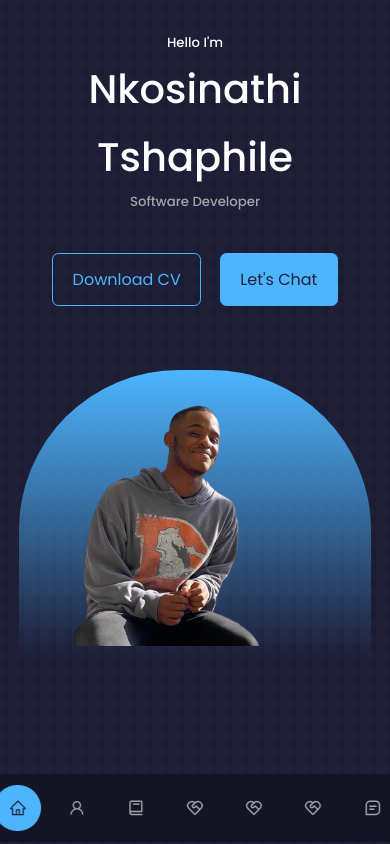
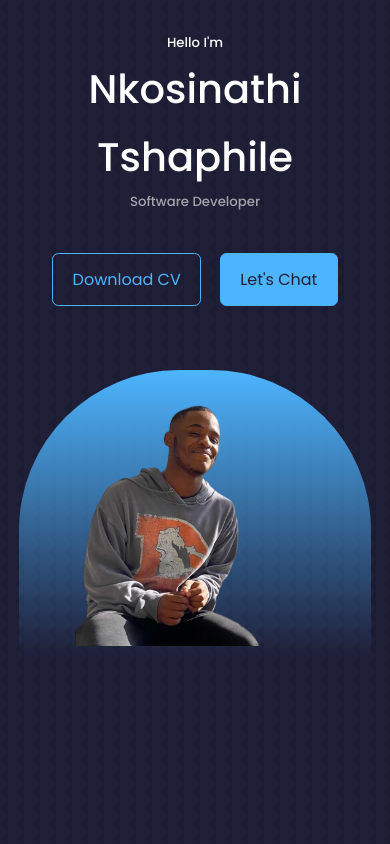
Before and after one commit to Inathi-M/Portfolio-Website-v2, a React (Create React App) app: page / in a window 390 px wide. Shown: the top 844 px of the page. Built offline with nearby package versions, Linux system fonts and the light colour scheme.

Commit message:
Added new links

```diff
--- a/src/components/header/HeaderSocials.jsx
+++ b/src/components/header/HeaderSocials.jsx
@@ -6,13 +6,16 @@ import { SiLeetcode } from "react-icons/si";
 const HeaderSocials = () => {
   return (
     <div className="header__socials">
-      <a href="https://linkedin.com" target="_blank">
+      <a
+        href="https://www.linkedin.com/in/nkosinathi-tshaphile"
+        target="_blank"
+      >
         <BsLinkedin />
       </a>
-      <a href="https://github.com" target="_blank">
+      <a href="https://github.com/Inathi-M" target="_blank">
         <FaGithub />
       </a>
-      <a href="https://leetcode .com" target="_blank">
+      <a href="https://leetcode.com/Inathi-M" target="_blank">
         <SiLeetcode />
       </a>
     </div>
--- a/src/components/nav/Nav.jsx
+++ b/src/components/nav/Nav.jsx
@@ -5,6 +5,8 @@ import { AiOutlineUser } from "react-icons/ai";
 import { BiBook } from "react-icons/bi";
 import { RiServiceLine } from "react-icons/ri";
 import { BiMessageSquareDetail } from "react-icons/bi";
+import { MdWorkOutline } from "react-icons/md";
+import { FaUniversity } from "react-icons/fa";
 import { useState } from "react";
 const Nav = () => {
   const [activeNav, setActiveNav] = useState("#");
@@ -43,14 +45,14 @@ const Nav = () => {
         onClick={() => setActiveNav("#portfolio")}
         className={activeNav === "#portfolio" ? "active" : ""}
       >
-        <RiServiceLine />
+        <MdWorkOutline />
       </a>
       <a
         href="#courses"
         onClick={() => setActiveNav("#courses")}
         className={activeNav === "#courses" ? "active" : ""}
       >
-        <RiServiceLine />
+        <FaUniversity />
       </a>
       <a
         href="#contact"
--- a/src/components/nav/nav.css
+++ b/src/components/nav/nav.css
@@ -31,3 +31,14 @@ nav a.active {
   background: var(--color-primary);
   color: var(--color-bg);
 }
+
+/*========================MEDIA QUERIES (MEDIUM DEVICES)=================*/
+@media screen and (max-width: 1024px) {
+}
+
+/*========================MEDIA QUERIES (MEDIUM DEVICES)=================*/
+@media screen and (max-width: 600px) {
+  nav {
+    display: none;
+  }
+}
```
